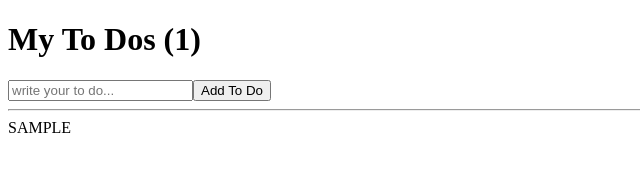
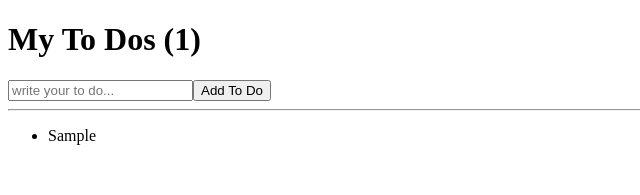
Before and after one commit to hanbinChae/React-MovieWebSite, a React (Create React App) app in the folder react-movie-app/: page / in a window 1280 px wide. Both pictures are taken after typing "Sample" into the empty fields and a click on the button "Add To Do". Shown: the top 195 px of the page, without its empty margins (0-640 px from the left). Built offline with nearby package versions, Linux system fonts and the light colour scheme.

Commit message:
make list

```diff
--- a/react-movie-app/src/App.js
+++ b/react-movie-app/src/App.js
@@ -12,7 +12,6 @@
     setToDo("");
     setToDos(currentArray => [toDo, ...currentArray]);
   };
-  console.log(toDos)
   return (
     <div>
       <h1>My To Dos ({toDos.length})</h1>
@@ -21,7 +20,9 @@
           <button>Add To Do</button>
         </form>
       <hr/>
-      {toDos.map((item) => item.toUpperCase())}
+      <ul>
+        {toDos.map((item) => <li>{item}</li>)}
+      </ul>
     </div>
   );
 }
```
